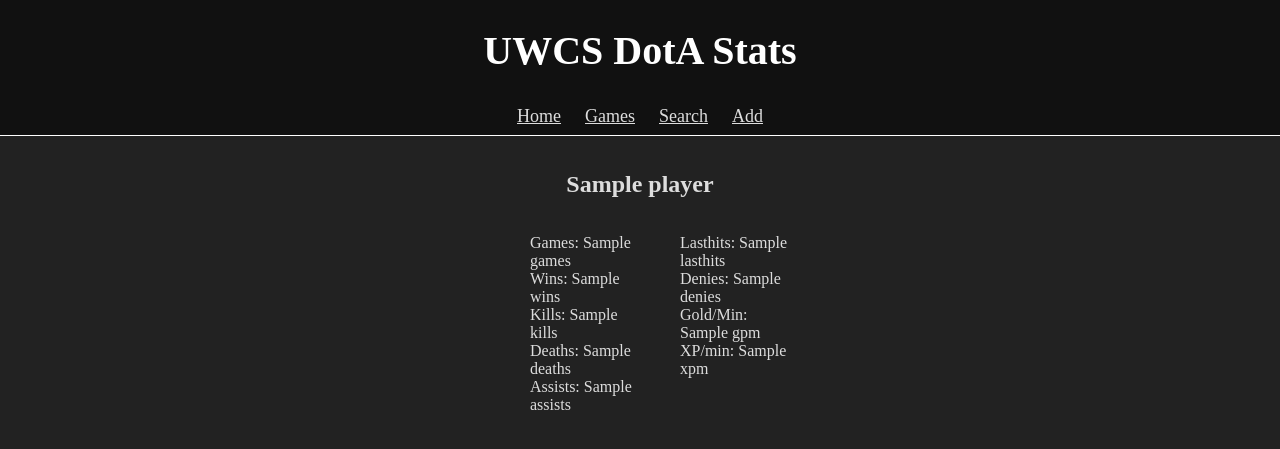
After one commit to Moltenfire/dota2stats, a Python web app: template site/templates/mainstats/player.html in a window 1280 px wide. The commit adds this page. Shown: the top 449 px of the page. Run offline with Jinja, Linux system fonts and the light colour scheme; the template is opened without the code that fills it: most values are stand-ins (such as "Sample title", 1, 10 or a date in 2020).

Commit message:
Started Player

```diff
--- a/site/dotastats/mainstats/static/base.css
+++ b/site/dotastats/mainstats/static/base.css
@@ -98,6 +102,26 @@
     width: 500px
 }
 
+#playerheader {
+    margin-left: auto;
+    margin-right: auto;
+    width: 300px;
+    text-align: center;
+}
+
+#playerstats {
+    width: 150px;
+    float: left;
+    text-align: left;
+
+}
+
+#playerstats ul li{
+list-style-type:none;
+padding:0px;
+margin:0px;
+}
+
 .matchplayerstats {
     margin-left: auto;
     margin-right: auto;
--- a/site/dotastats/mainstats/views.py
+++ b/site/dotastats/mainstats/views.py
@@ -1,6 +1,6 @@
 from django.http import HttpResponse, Http404
 from django.shortcuts import render_to_response, get_object_or_404, get_list_or_404
-from mainstats.models import Uwcsplayers, Mainview, Gamelist, Matchinfo, Playermatchdata, Matchdataitems
+from mainstats.models import Uwcsplayers, Mainview, Gamelist, Matchinfo, Playermatchdata, Matchdataitems, Playerview
 from math import ceil
 import datetime
 
@@ -10,7 +10,9 @@
     return render_to_response('mainstats/index.html', {'uwcs_player_list': uwcs_player_list})
 
 def player(request, player_id):
-    return HttpResponse("You're at the player %s." % player_id)
+    playerdata = get_object_or_404(Playerview, account_id=player_id)
+
+    return render_to_response('mainstats/player.html', {'player': playerdata})
 
 def game(request, id):
     # Match_id, Start TIme, Duration, First blood time, Winner
--- /dev/null
+++ b/site/templates/mainstats/player.html
@@ -0,0 +1,35 @@
+{% extends "base.html" %}
+
+{% block content %}
+
+<div  id="playerheader">
+<h2>{{ player.name }}</h3>
+
+<div id="playerstats">
+<ul>
+    <li>Games: {{ player.games }}</li>
+
+    <li>Wins: {{ player.wins }}</li>
+
+    <li>Kills: {{ player.kills }}</li>
+
+    <li>Deaths: {{ player.deaths }}</li>
+
+    <li>Assists: {{ player.assists }}</li>
+</ul>
+</div>
+
+<div id="playerstats">
+<ul>
+    <li>Lasthits: {{ player.lasthits }}</li>
+
+    <li>Denies: {{ player.denies }}</li>
+
+    <li>Gold/Min: {{ player.gpm }}</li>
+
+    <li>XP/min: {{ player.xpm }}</li>
+</ul>
+</div>
+</div>
+
+{% endblock %}
```
Also changed, not shown: other parts of site/dotastats/mainstats/static/base.css (+20 -8 lines), site/dotastats/mainstats/models.py (+20 -4 lines), site/dotastats/models.py (+20 -4 lines), site/templates/mainstats/game.html (+16 -16 lines), site/templates/mainstats/index.html (+8 -8 lines).
